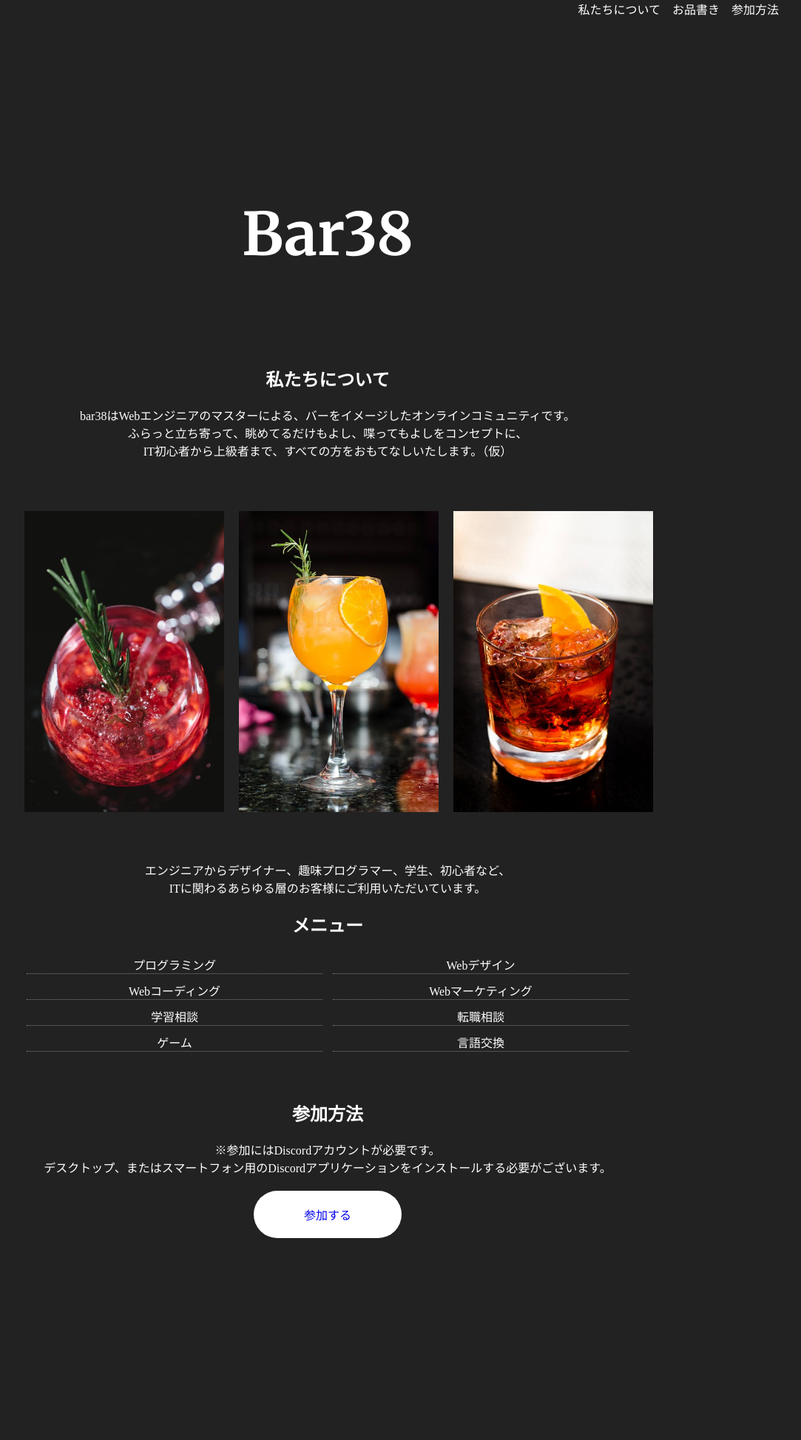
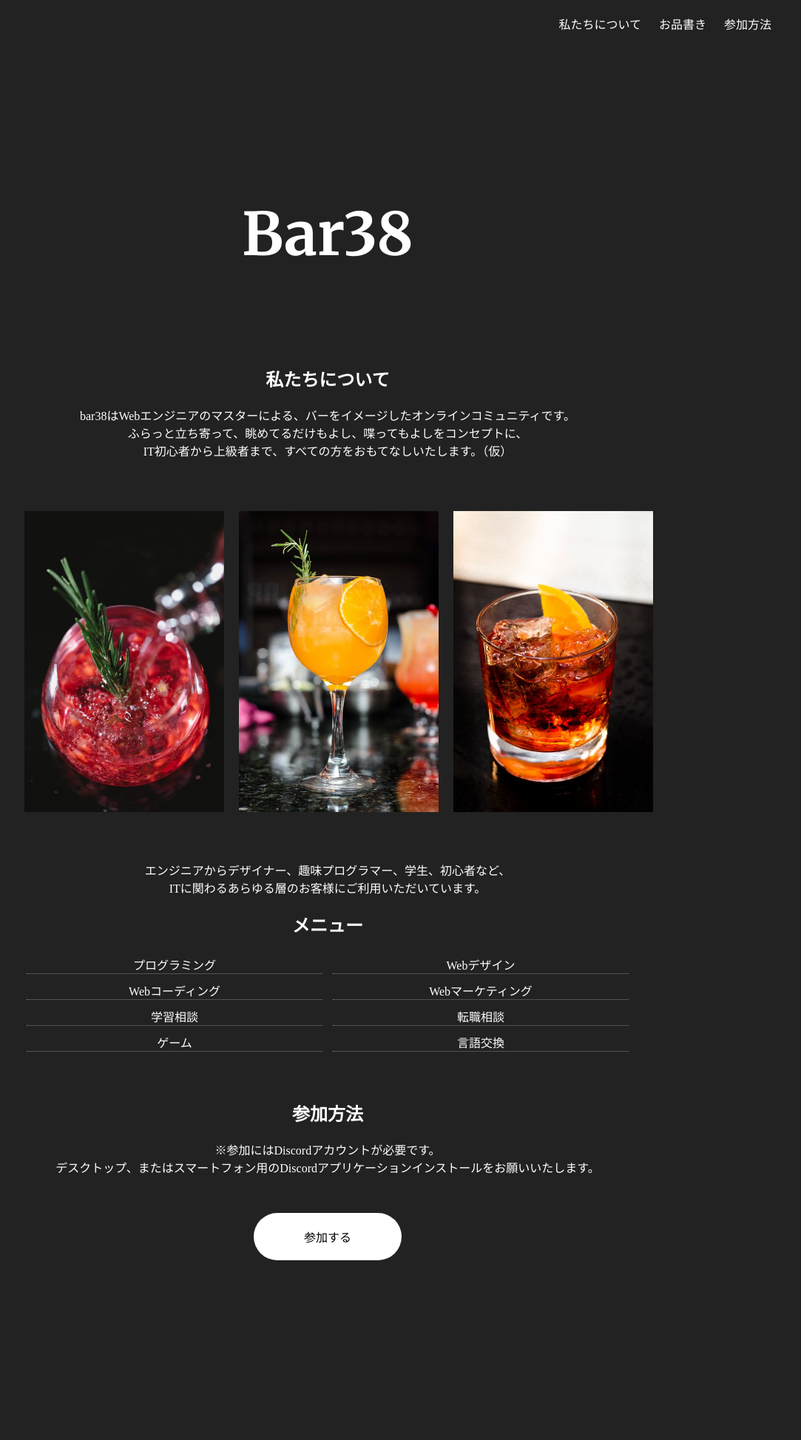
Before and after one commit to bar38/bar38.github.io, a plain HTML site: page index.html in a window 1280 px wide. Shown: the whole page at 74% size, without its empty margins (197-1280 px from the left). Drawn offline with Linux system fonts and the light colour scheme.

Commit message:
ナビゲーションバーの余白を実装した

```diff
--- a/index.html
+++ b/index.html
@@ -8,7 +8,13 @@
     <link rel="stylesheet" href="main.css" />
   </head>
   <body>
-    <header>私たちについて　お品書き　参加方法</header>
+    <header>
+
+      <span>私たちについて</span>
+      <span>お品書き</span>
+      <span>参加方法</span>
+    </header>
+
     <article class="top"><h1>Bar38</h1></article>
     <article class="summary">
       <h2>私たちについて</h2>
@@ -65,13 +71,12 @@
     <article class="join">
       <h2>参加方法</h2>
       ※参加にはDiscordアカウントが必要です。<br />
-      デスクトップ、またはスマートフォン用のDiscordアプリケーションをインストールする必要がございます。<br />
+      デスクトップ、またはスマートフォン用のDiscordアプリケーションインストールをお願いいたします。<br />
 
       <div class="button">
       <a href="https://discord.gg/zwrbrVXNVg">参加する</a>
       </div>
     </article>
 
-    <br /><br /><br /><br /><br /><br /><br /><br /><br /><br /><br /><br /><br /><br /><br /><br /><br /><br /><br /><br /><br /><br /><br /><br /><br /><br />
   </body>
 </html>
--- /dev/null
+++ b/js/main.js
@@ -0,0 +1 @@
+const hoge = element.scrollTo(50, 1000);
--- a/main.css
+++ b/main.css
@@ -18,6 +18,15 @@ header {
   right: 30px;
   /* left: unset; */
   /* display: inline-block; */
+}
+
+header span{
+  /* border:10px; */
+  /* margin:10px; */
+  padding:10px;
+  margin-top:10px;
+  padding-top:10px;
+  display:inline-block;
 }
 
 /* h1 {
@@ -44,6 +53,9 @@ h1 {
 a{
   text-decoration: none;
 }
+
+a:link {color:#000000;} /*未訪問のリンクの色*/
+a:visited {color:#000000;} /*訪問済みのリンクの色*/
 
 article.top {
   padding-top: 200px;
@@ -117,7 +129,8 @@ article.top {
   color: black;
   background: #fff;
   padding: 20px;
-  margin: 20px;
+  margin-top: 50px;
+  margin-bottom:200px;
   border-radius: 40px;
   /* display: inline-block; */
   display: inline-block;
```
